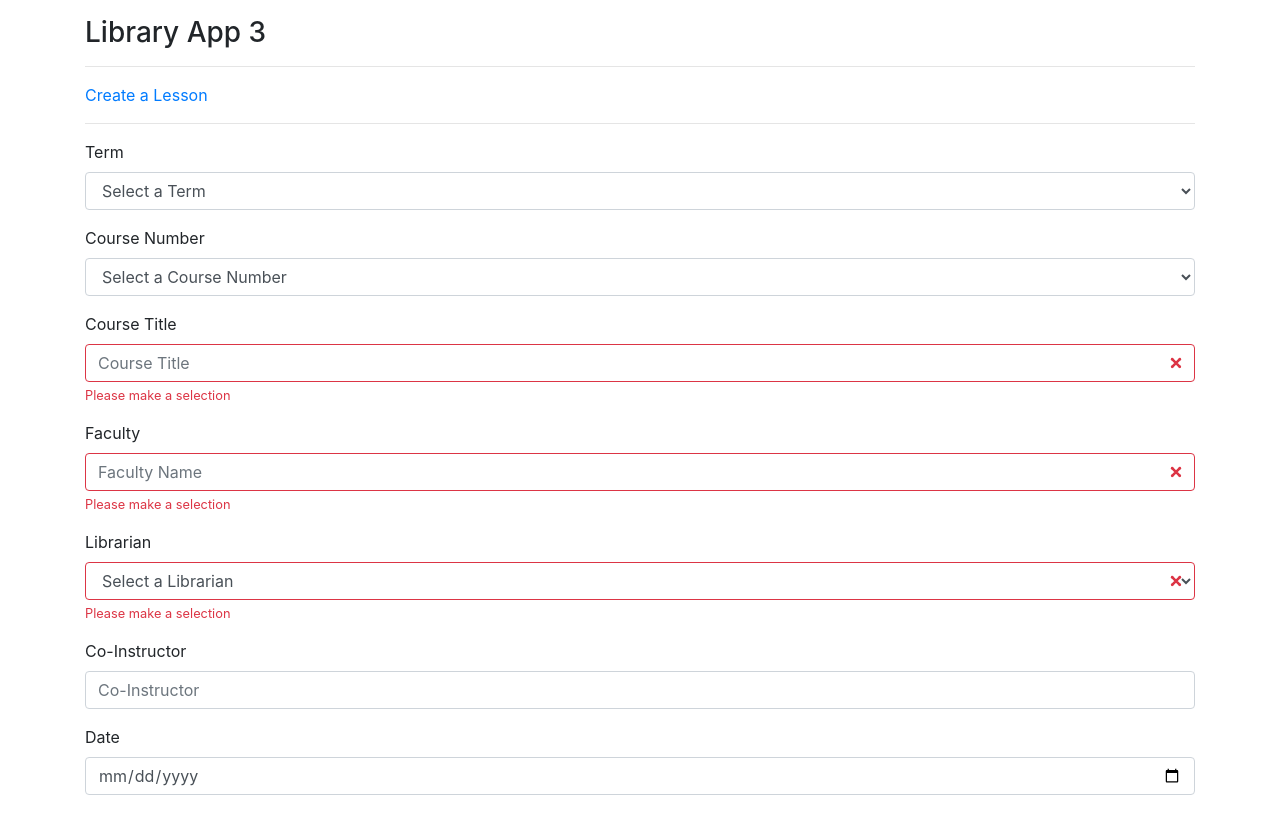
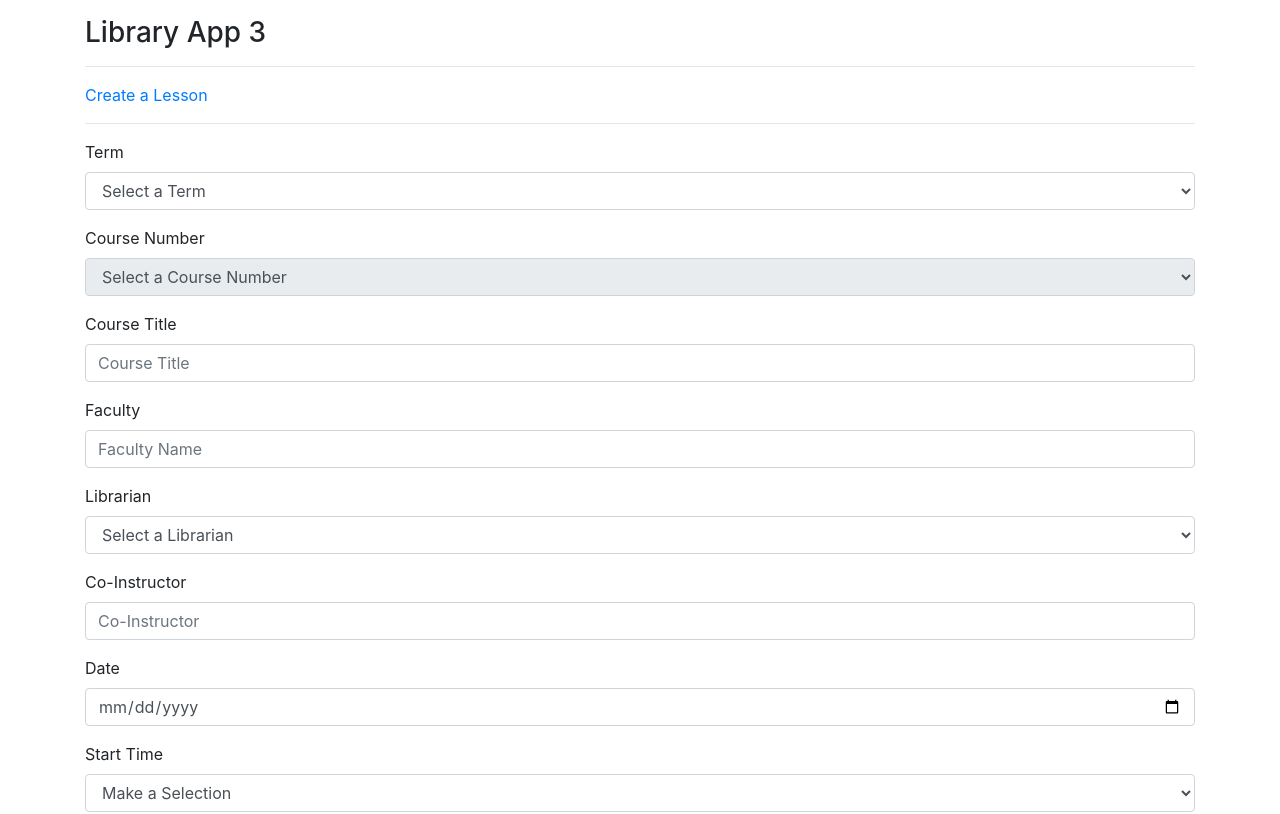
Before and after one commit to robert-laws/practice-oct-2019-library-app-3, a React (Create React App) app: page /lesson in a window 1280 px wide. Shown: the top 814 px of the page. Built offline with nearby package versions, Linux system fonts and the light colour scheme.

Commit message:
update step one form

```diff
--- a/src/components/Lesson/Lesson.component.jsx
+++ b/src/components/Lesson/Lesson.component.jsx
@@ -1,46 +1,40 @@
-import React, { useState, useEffect } from 'react';
+import React, { useState, useEffect, useRef } from 'react';
 
 import { Row, Col } from 'reactstrap';
-import { Form, FormGroup, FormFeedback, Label, Input, Button, Alert } from 'reactstrap';
+import { Form, FormGroup, FormFeedback, Label, Input, Alert } from 'reactstrap';
 
 import courses from '../../data/courses';
 import librarians from '../../data/librarians';
 
-import { timeIntervals, setIntervals, validatePresence, validateSelection } from '../../utilities/utilities';
+import { timeIntervals, setIntervals } from '../../utilities/utilities';
 
 const Lesson = () => {
   const [validForm, setValidForm] = useState(true);
-  const [term, setTerm] = useState({
-    name: 'term',
-    val: '',
-    error: ''
+  const [state, setState] = useState({
+    term: '',
+    courseNumber: '',
+    courseTitle: '',
+    faculty: '',
+    librarian: '',
+    coInstructor: '',
+    date: '',
+    startTime: '',
+    duration: '',
+    studentCount: ''
   });
-  const [courseNumber, setCourseNumber] = useState({
-    name: 'course number',
-    val: '',
-    error: ''
-  });
-  const [courseTitle, setCourseTitle] = useState('');
-  const [faculty, setFaculty] = useState('');
-  const [librarian, setLibrarian] = useState('');
-  const [coInstructor, setCoInstructor] = useState('');
-  const [date, setDate] = useState('');
-  const [startTime, setStartTime] = useState('');
-  const [duration, setDuration] = useState('');
-  const [studentCount, setStudentCount] = useState('');
 
   useEffect(() => {
-    const updateCourseInfo = courseNumber => {
-      const { val } = courseNumber;
-      const thisCourse = courses.find(course => course.courseNumber === val);
+    const updateCourseInfo = (courseNumber) => {
+      const thisCourse = courses.find(course => course.courseNumber === courseNumber);
 
       if(thisCourse) {
-        setCourseTitle(thisCourse.courseTitle)
-        setFaculty(thisCourse.faculty)
+        setState(state => state = {...state, [`courseTitle`]: thisCourse['courseTitle'], [`faculty`]: thisCourse['faculty'] })
+        document.getElementById('courseTitle').className = 'form-control is-valid';
+        document.getElementById('faculty').className = 'form-control is-valid';
       }
     }
-    updateCourseInfo(courseNumber)
-  }, [courseNumber]);
+    updateCourseInfo(state.courseNumber)
+  }, [state.courseNumber]);
 
   const getCourses = term => {
     const courseList = courses.map(course => {
@@ -53,102 +47,97 @@ const Lesson = () => {
     return courseList;
   }
 
-  const checkValid = (field, updateErrors) => {
-    const { name, val } = field;
-    if (val === '') {
-      updateErrors(name, `Please make a selection for ${name}`)
+  const handleChange = event => {
+    const { name, value } = event.target
+
+    setState({
+      ...state,
+      [name]: value
+    })
+
+    if(value === '') {
+      event.target.className = 'form-control is-invalid';
     } else {
-      updateErrors(name, '')
+      event.target.className = 'form-control is-valid';
     }
   }
 
-  const updateErrors = (name, errorMessage) => {
-    switch(name) {
-      case 'term':
-        if(term['val'] === '') {
-          setTerm({
-            ...term,
-            [`error`]: errorMessage
-          })
+  const handleSubmit = event => {
+    event.preventDefault();
+
+    let errors = 0;
+    let invalidInputs = document.getElementById('form-step-one').getElementsByClassName('check-valid');
+
+    for(let key in invalidInputs) {
+      if(key !== 'length') {
+        let input = invalidInputs[key]
+        if(input.value === '') {
+          input.className='check-valid form-control is-invalid'
+          errors = errors + 1
         } else {
-          setTerm({
-            ...term,
-            [`error`]: ''
-          })
+          input.className='check-valid form-control is-valid'
+          errors = errors - 1
         }
-        return
-      default:
-        return
+      }
     }
-  }
 
-  const saveProgress = () => {
-    const validateList = [term, courseNumber];
-
-    validateList.forEach(item => {
-      checkValid(item, updateErrors)
-    })
-
-
-
-
-
-    //
+    console.log(errors);
+    if(errors > 0) {
+      setValidForm(false)
+    }
   }
 
   return (
     <Row>
       <Col>
         {validForm ? '' : <Alert color="danger">Please Fix the Errors in the Form</Alert>}
-        <Form>
+        <Form onSubmit={handleSubmit} id='form-step-one'>
           <FormGroup>
             <Label for='term'>Term</Label>
-            <Input type='select' name='term' id='term' value={term['val']} onChange={e => setTerm({ ...term, [`val`]: e.target.value})} invalid={term['error'] !== '' ? true : false}>
+            <Input className='check-valid' type='select' name='term' id='Term' value={state['term']} onChange={handleChange}>
               <option value=''>Select a Term</option>
               <option value='Fall 2019'>Fall 2019</option>
               <option value='Spring 2020'>Spring 2020</option>
             </Input>
-            <FormFeedback>{term.error}</FormFeedback>
+            <FormFeedback>Please correct the error</FormFeedback>
           </FormGroup>
           <FormGroup>
             <Label for='courseNumber'>Course Number</Label>
-            <Input type='select' name='courseNumber' id='courseNumber' value={courseNumber['val']} onChange={e => setCourseNumber({ ...courseNumber, [`val`]: e.target.value})} disabled={term === ''} invalid={courseNumber['error'] !== '' ? true : false}>
+            <Input className='check-valid' type='select' name='courseNumber' id='courseNumber' value={state['courseNumber']} onChange={handleChange} disabled={state['term'] === ''}>
               <option value=''>Select a Course Number</option>
-              {getCourses(term['val'])}
+              {getCourses(state['term'])}
             </Input>
-            <FormFeedback>Please make a selection</FormFeedback>
+            <FormFeedback>Please correct the error</FormFeedback>
           </FormGroup>
           <FormGroup>
             <Label for='courseTitle'>Course Title</Label>
-            <Input type="text" name="courseTitle" id="courseTitle" placeholder="Course Title" value={courseTitle} onChange={e => setCourseTitle(e.target.value)} invalid={courseTitle === '' ? true : false} />
-            <FormFeedback>Please make a selection</FormFeedback>
+            <Input className='check-valid' type="text" name="courseTitle" id="courseTitle" placeholder="Course Title" value={state['courseTitle']} onChange={handleChange} />
           </FormGroup>
           <FormGroup>
             <Label for='faculty'>Faculty</Label>
-            <Input type="text" name="faculty" id="faculty" placeholder="Faculty Name" value={faculty} onChange={e => setFaculty(e.target.value)} invalid={faculty === '' ? true : false}/>
-            <FormFeedback>Please make a selection</FormFeedback>
+            <Input className='check-valid' type="text" name="faculty" id="faculty" placeholder="Faculty Name" value={state['faculty']} onChange={handleChange} />
           </FormGroup>
           <FormGroup>
             <Label for='librarian'>Librarian</Label>
-            <Input type='select' name='librarian' id='librarian' placeholder='Librarian' value={librarian} onChange={e => setLibrarian(e.target.value)} invalid={librarian === '' ? true : false}>
+            <Input className='check-valid' type='select' name='librarian' id='librarian' placeholder='Librarian' value={state['librarian']} onChange={handleChange}>
               <option value=''>Select a Librarian</option>
               {librarians.map(librarian => {
                 return <option key={librarian.id} value={librarian.name}>{librarian.name}</option>
               })}
             </Input>
-            <FormFeedback>Please make a selection</FormFeedback>
+            <FormFeedback>error</FormFeedback>
           </FormGroup>
           <FormGroup>
             <Label for='coInstructor'>Co-Instructor</Label>
-            <Input type="text" name="coInstructor" id="coInstructor" placeholder="Co-Instructor" value={coInstructor} onChange={e => setCoInstructor(e.target.value)} />
+            <Input type="text" name="coInstructor" id="coInstructor" placeholder="Co-Instructor" value={state['coInstructor']} onChange={handleChange} />
           </FormGroup>
           <FormGroup>
             <Label for='date'>Date</Label>
-            <Input type="date" name="date" id="date" placeholder="mm/dd/yy" value={date} onChange={e => setDate(e.target.value)} />
+            <Input type="date" name="date" id="date" placeholder="mm/dd/yy" value={state['date']} onChange={handleChange} />
           </FormGroup>
           <FormGroup>
             <Label for='startTime'>Start Time</Label>
-            <Input type="select" name="startTime" id="startTime" value={startTime} onChange={e => setStartTime(e.target.value)}>
+            <Input type="select" name="startTime" id="startTime" value={state['startTime']} onChange={handleChange}>
               <option value=''>Make a Selection</option>
               {timeIntervals(8, 20).map(interval => {
                 return <option key={interval} value={interval}>{interval}</option>
@@ -157,7 +146,7 @@ const Lesson = () => {
           </FormGroup>
           <FormGroup>
             <Label for='duration'>Duration</Label>
-            <Input type="select" name="duration" id="duration" value={duration} onChange={e => setDuration(e.target.value)}>
+            <Input type="select" name="duration" id="duration" value={state['duration']} onChange={handleChange}>
               <option value=''>Make a Selection</option>
               {setIntervals(5, 75, 5).map(interval => {
                 return <option key={interval} value={interval}>{interval}</option>
@@ -166,7 +155,7 @@ const Lesson = () => {
           </FormGroup>
           <FormGroup>
             <Label for="studentCount">Number of Students</Label>
-            <Input type="select" name="studentCount" id="studentCount" value={studentCount} onChange={e => setStudentCount(e.target.value)}>
+            <Input type="select" name="studentCount" id="studentCount" value={state['studentCount']} onChange={handleChange}>
               <option value="0">Make a Selection</option>
               {setIntervals(1, 35, 1).map(interval => {
                 return <option key={interval} value={interval}>{interval}</option>
@@ -174,8 +163,8 @@ const Lesson = () => {
             </Input>
           </FormGroup>
           <Row form>
-            <Col md={12} className='text-right'>
-              <Button color="primary" onClick={saveProgress}>Next Step</Button>
+            <Col md={{size: 2, offset: 10}} className='text-right'>
+              <Input type='submit' className='btn btn-primary' value='Next Step' />
             </Col>
           </Row>
         </Form>
```
